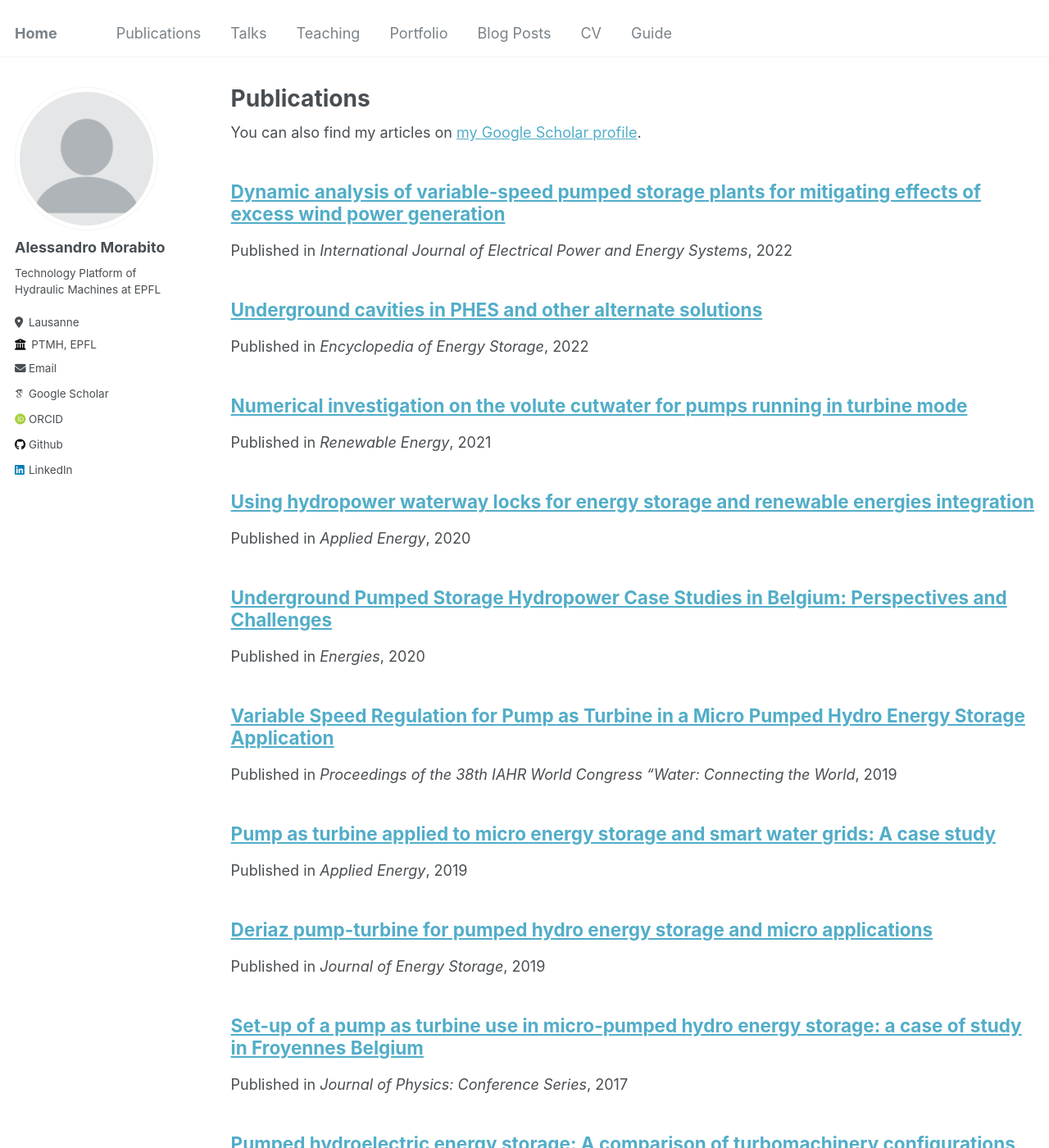
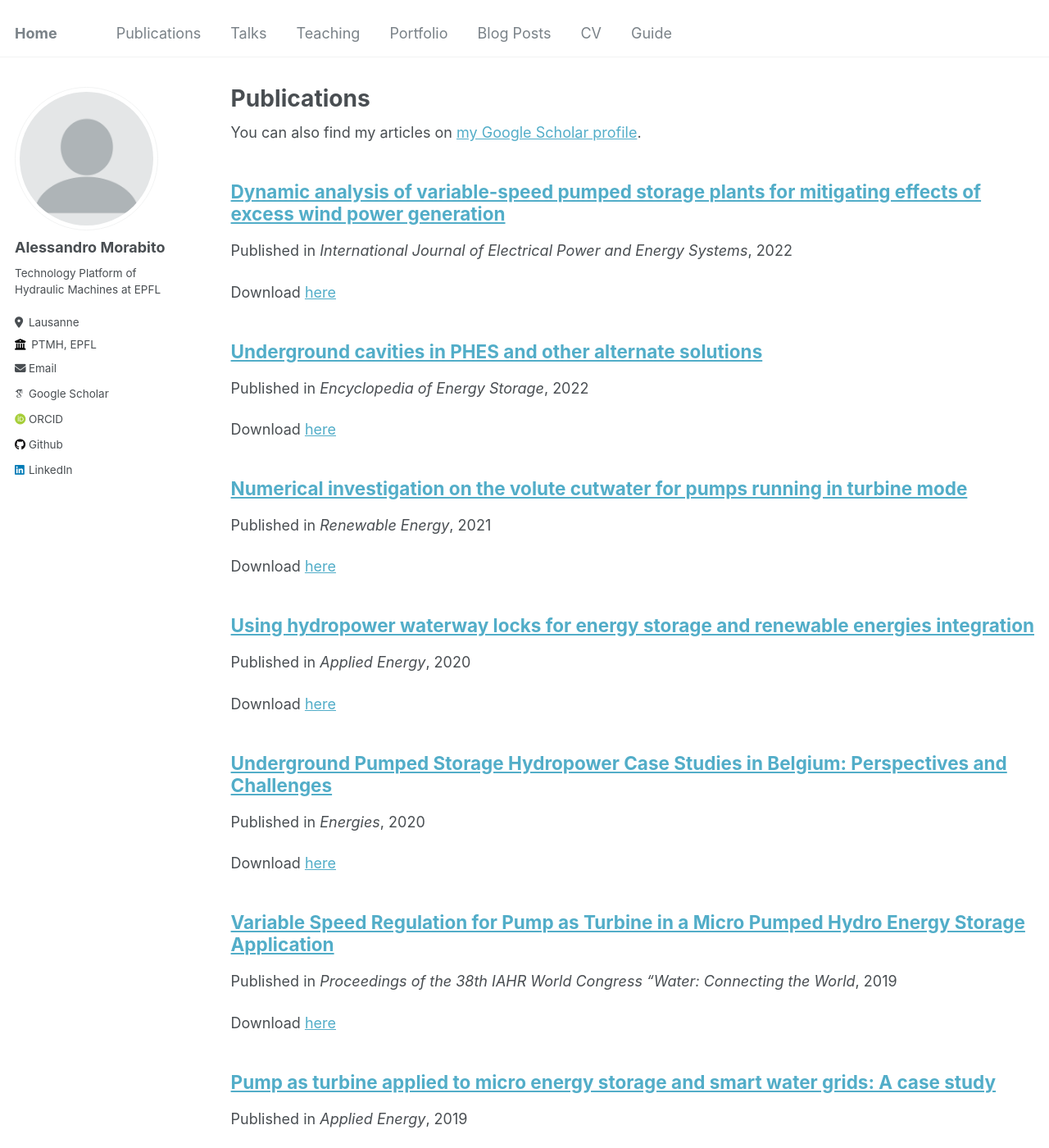
Before and after one commit to morabito-a/info, a Jekyll site: the page built from _pages/publications.md, in a window 1280 px wide and 1400 px high. Shown: the whole window at 82% size. Built offline with Jekyll 4.4.1, drawn with Linux system fonts in a browser that asks for light colours; some web fonts are replaced; some of the changed text lies outside the part shown.

Commit message:
Update archive-single.html

```diff
--- a/_includes/archive-single.html
+++ b/_includes/archive-single.html
@@ -51,7 +51,9 @@
     {% elsif post.excerpt and site.read_more == 'enabled' %}
     <p class="archive__item-excerpt" itemprop="description"><p>{{ post.excerpt | markdownify | remove: '<p>' | remove: '</p>' }}<strong><a href="{{ base_path }}{{ post.url }}" rel="permalink"> Read more</a></strong></p></p>
     {% endif %}
-
+    {% if post.paperurl %}
+      <p class="wordwrap">Download <a href=" {{ post.paperurl }} ">here</a></p>
+    {% endif %}
 
   </article>
 </div>
```
